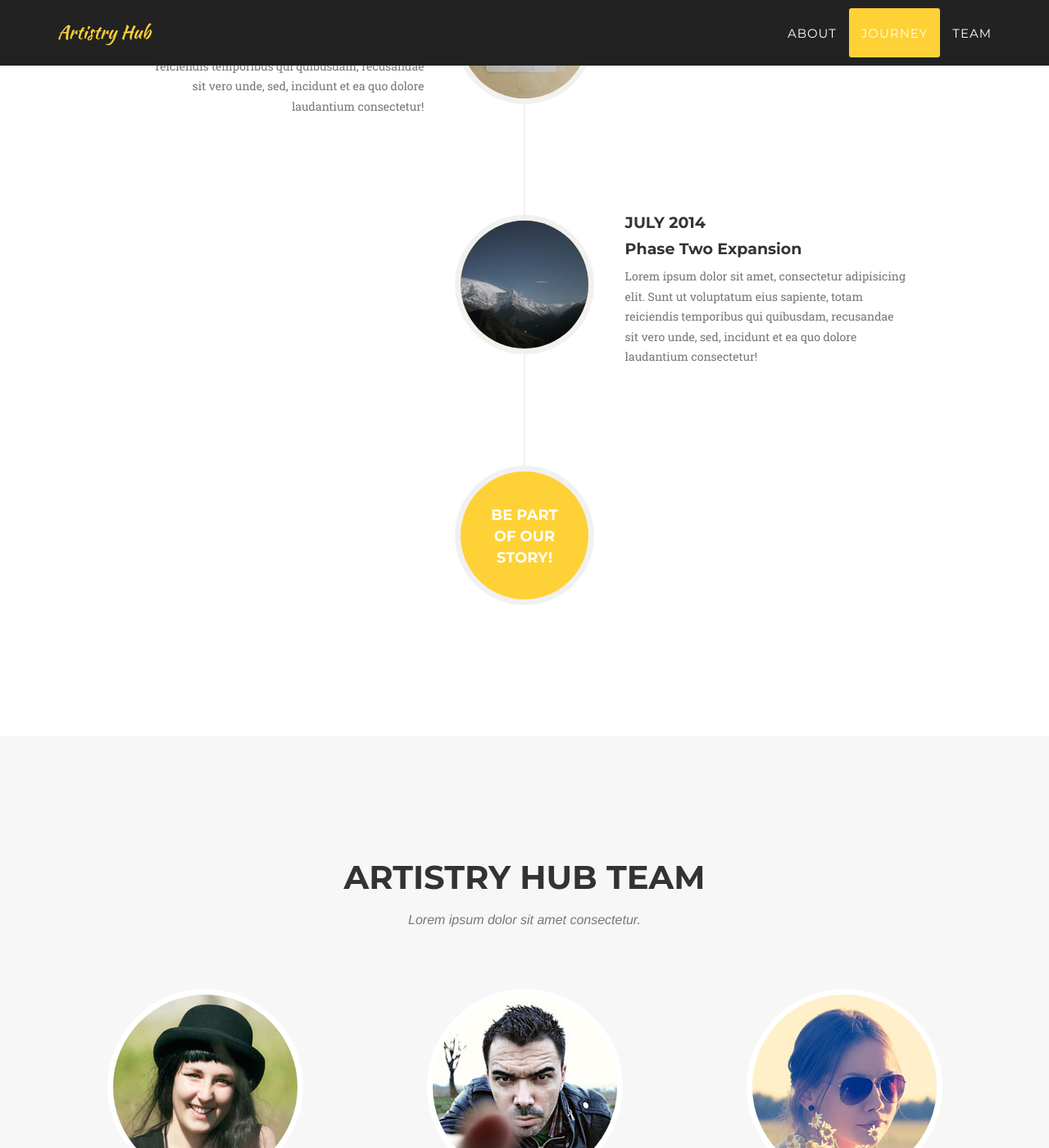
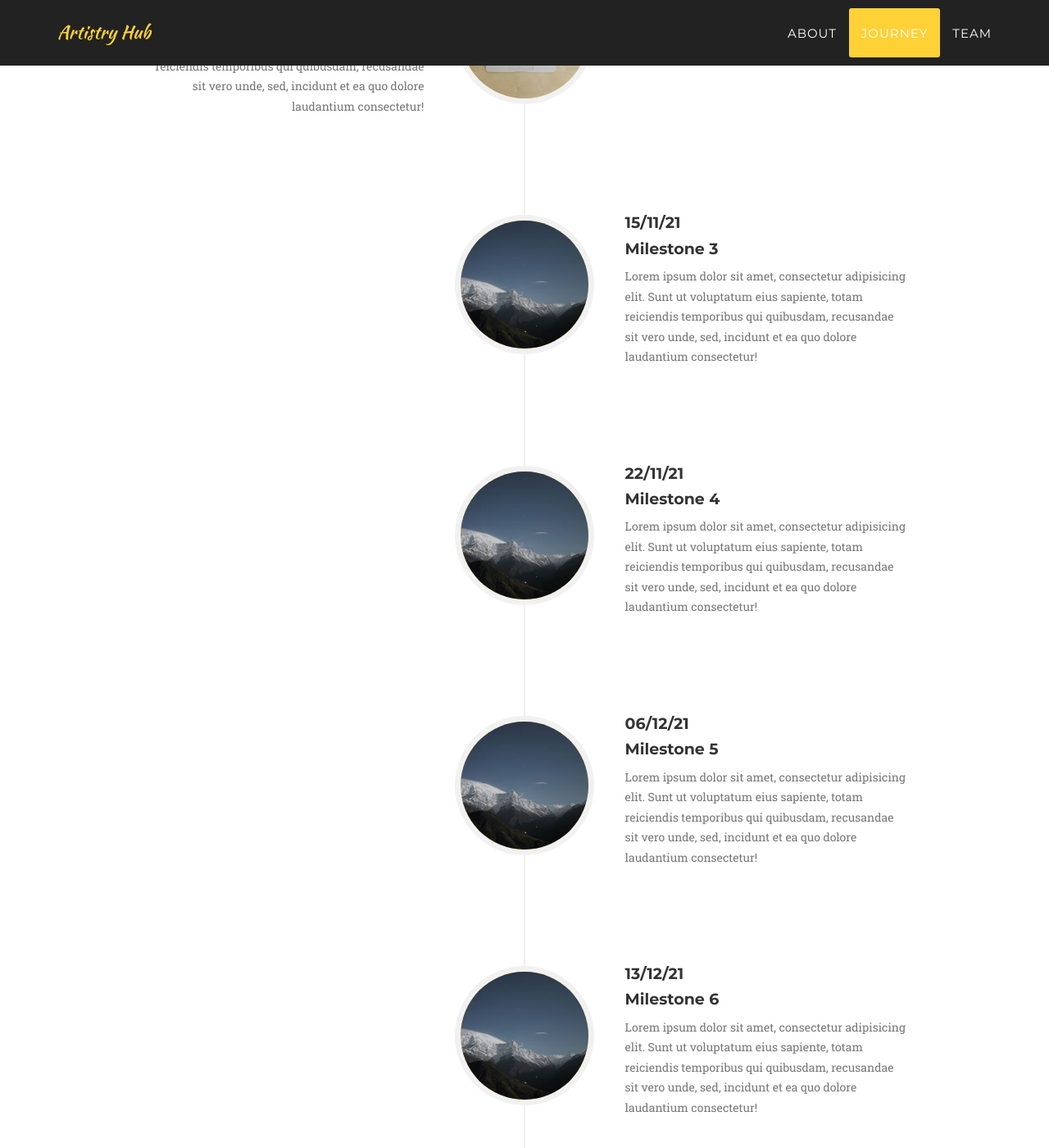
Before and after one commit to ArtistryHub/ArtistryHub, a Jekyll site: the page built from index.html, in a window 1280 px wide and 1400 px high, scrolled down 2651 px. Shown: the whole window at 82% size. Built offline with Jekyll 4.4.1, drawn with Linux system fonts in a browser that asks for light colours; some web fonts are replaced; some of the changed text lies outside the part shown.

Commit message:
Added milestones informations

```diff
--- a/_includes/about.html
+++ b/_includes/about.html
@@ -44,8 +44,8 @@
                             </div>
                             <div class="timeline-panel">
                                 <div class="timeline-heading">
-                                    <h4>December 2012</h4>
-                                    <h4 class="subheading">Transition to Full Service</h4>
+                                    <h4>08/11/21</h4>
+                                    <h4 class="subheading">Milestone 2</h4>
                                 </div>
                                 <div class="timeline-body">
                                     <p class="text-muted">Lorem ipsum dolor sit amet, consectetur adipisicing elit. Sunt ut voluptatum eius sapiente, totam reiciendis temporibus qui quibusdam, recusandae sit vero unde, sed, incidunt et ea quo dolore laudantium consectetur!</p>
@@ -58,8 +58,78 @@
                             </div>
                             <div class="timeline-panel">
                                 <div class="timeline-heading">
-                                    <h4>July 2014</h4>
-                                    <h4 class="subheading">Phase Two Expansion</h4>
+                                    <h4>15/11/21</h4>
+                                    <h4 class="subheading">Milestone 3</h4>
+                                </div>
+                                <div class="timeline-body">
+                                    <p class="text-muted">Lorem ipsum dolor sit amet, consectetur adipisicing elit. Sunt ut voluptatum eius sapiente, totam reiciendis temporibus qui quibusdam, recusandae sit vero unde, sed, incidunt et ea quo dolore laudantium consectetur!</p>
+                                </div>
+                            </div>
+                        </li>
+                        <li class="timeline-inverted">
+                            <div class="timeline-image">
+                                <img class="img-circle img-responsive" src="img/about/4.jpg" alt="">
+                            </div>
+                            <div class="timeline-panel">
+                                <div class="timeline-heading">
+                                    <h4>22/11/21</h4>
+                                    <h4 class="subheading">Milestone 4</h4>
+                                </div>
+                                <div class="timeline-body">
+                                    <p class="text-muted">Lorem ipsum dolor sit amet, consectetur adipisicing elit. Sunt ut voluptatum eius sapiente, totam reiciendis temporibus qui quibusdam, recusandae sit vero unde, sed, incidunt et ea quo dolore laudantium consectetur!</p>
+                                </div>
+                            </div>
+                        </li>
+                        <li class="timeline-inverted">
+                            <div class="timeline-image">
+                                <img class="img-circle img-responsive" src="img/about/4.jpg" alt="">
+                            </div>
+                            <div class="timeline-panel">
+                                <div class="timeline-heading">
+                                    <h4>06/12/21</h4>
+                                    <h4 class="subheading">Milestone 5</h4>
+                                </div>
+                                <div class="timeline-body">
+                                    <p class="text-muted">Lorem ipsum dolor sit amet, consectetur adipisicing elit. Sunt ut voluptatum eius sapiente, totam reiciendis temporibus qui quibusdam, recusandae sit vero unde, sed, incidunt et ea quo dolore laudantium consectetur!</p>
+                                </div>
+                            </div>
+                        </li>
+                        <li class="timeline-inverted">
+                            <div class="timeline-image">
+                                <img class="img-circle img-responsive" src="img/about/4.jpg" alt="">
+                            </div>
+                            <div class="timeline-panel">
+                                <div class="timeline-heading">
+                                    <h4>13/12/21</h4>
+                                    <h4 class="subheading">Milestone 6</h4>
+                                </div>
+                                <div class="timeline-body">
+                                    <p class="text-muted">Lorem ipsum dolor sit amet, consectetur adipisicing elit. Sunt ut voluptatum eius sapiente, totam reiciendis temporibus qui quibusdam, recusandae sit vero unde, sed, incidunt et ea quo dolore laudantium consectetur!</p>
+                                </div>
+                            </div>
+                        </li>
+                        <li class="timeline-inverted">
+                            <div class="timeline-image">
+                                <img class="img-circle img-responsive" src="img/about/4.jpg" alt="">
+                            </div>
+                            <div class="timeline-panel">
+                                <div class="timeline-heading">
+                                    <h4>10/01/22</h4>
+                                    <h4 class="subheading">Milestone 7, 8, 9</h4>
+                                </div>
+                                <div class="timeline-body">
+                                    <p class="text-muted">Lorem ipsum dolor sit amet, consectetur adipisicing elit. Sunt ut voluptatum eius sapiente, totam reiciendis temporibus qui quibusdam, recusandae sit vero unde, sed, incidunt et ea quo dolore laudantium consectetur!</p>
+                                </div>
+                            </div>
+                        </li>
+                        <li class="timeline-inverted">
+                            <div class="timeline-image">
+                                <img class="img-circle img-responsive" src="img/about/4.jpg" alt="">
+                            </div>
+                            <div class="timeline-panel">
+                                <div class="timeline-heading">
+                                    <h4>17/01/22</h4>
+                                    <h4 class="subheading">Milestone 11</h4>
                                 </div>
                                 <div class="timeline-body">
                                     <p class="text-muted">Lorem ipsum dolor sit amet, consectetur adipisicing elit. Sunt ut voluptatum eius sapiente, totam reiciendis temporibus qui quibusdam, recusandae sit vero unde, sed, incidunt et ea quo dolore laudantium consectetur!</p>
```
